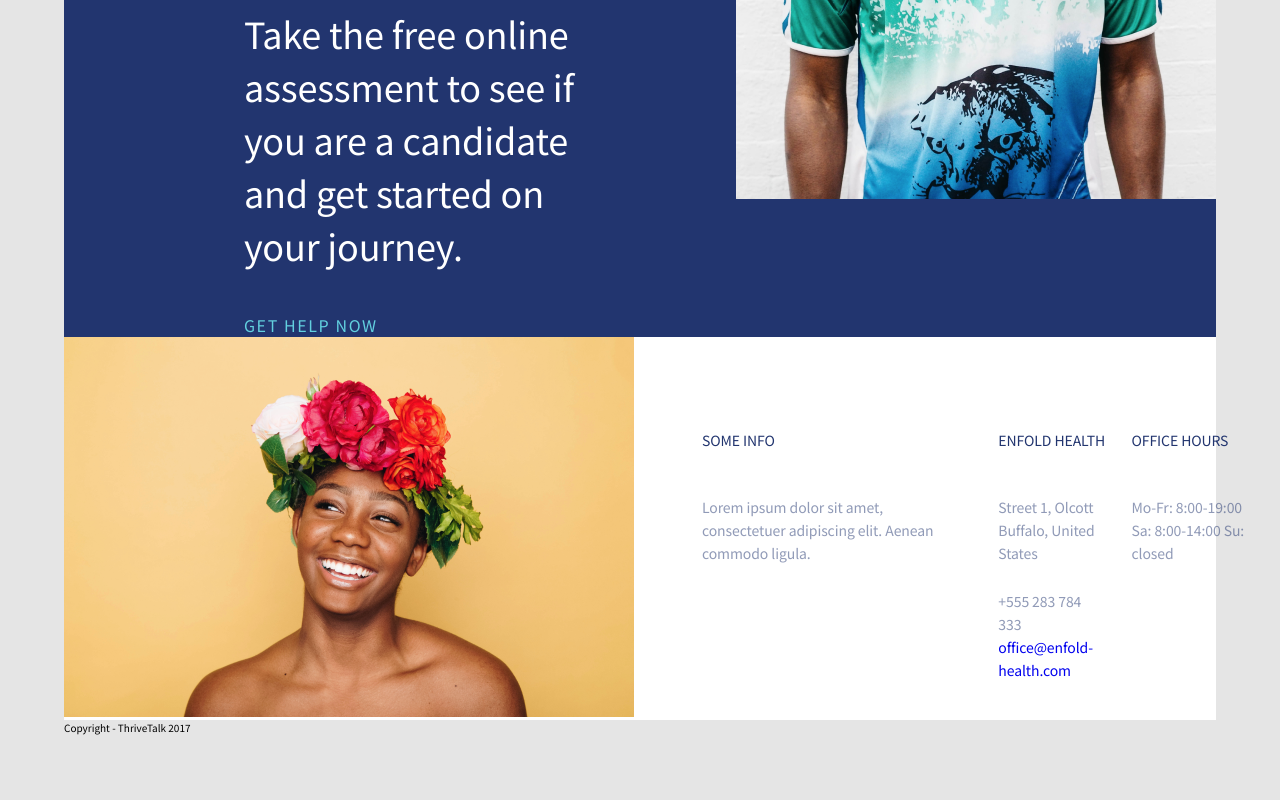
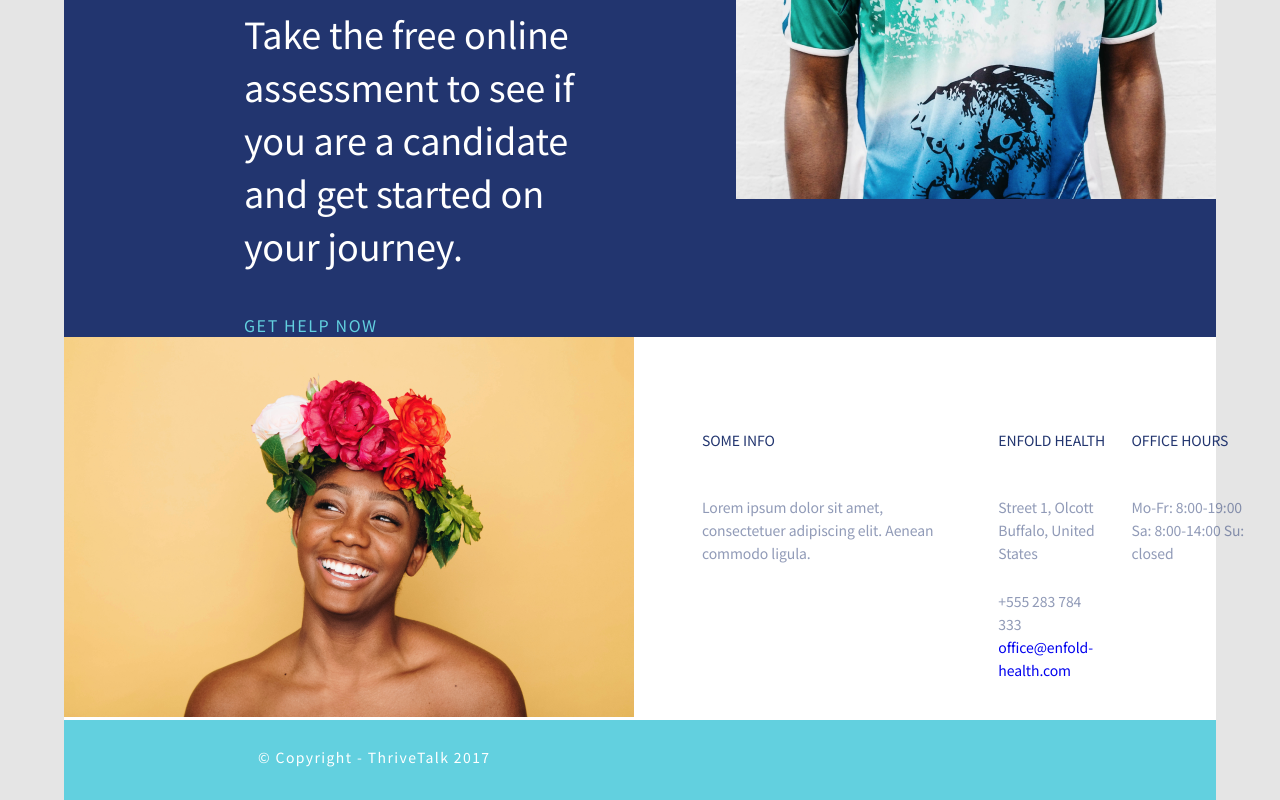
Before and after one commit to MezdrinM/ThriveTalk, a React (Create React App) app: page / in a window 1280 px wide. Shown: the part 7179-7979 px from the top of the page. Before the commit the page ends 7914 px from the top, so only its background shows below. Built offline with nearby package versions, Linux system fonts and the light colour scheme; the HTML template or start-up script is replaced by a standard one.

Commit message:
🔥 added style for section-footer

```diff
--- a/src/styles/main.scss
+++ b/src/styles/main.scss
@@ -9,6 +9,7 @@
 @import "./section-foulder.scss";
 @import "./section-contact.scss";
 @import "./section-info.scss";
+@import "./section-footer.scss";
 
 .section-outer {
   width: $width;
--- /dev/null
+++ b/src/styles/section-footer.scss
@@ -0,0 +1,16 @@
+.section-footer{
+    background: #62D0DF;
+    height: 80px;
+
+    &-text{
+        font-size: 14px;
+        line-height: 11px;
+        letter-spacing: .1em;
+        color: #FFFFFF;
+        padding: 32px 0 0 194px;
+
+    }
+    &-text::before{
+        content: '\00A9';
+    }
+}
```
